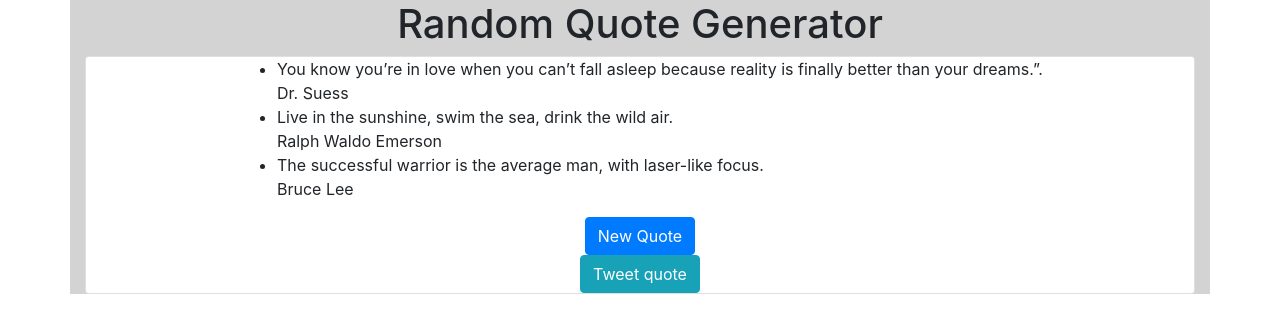
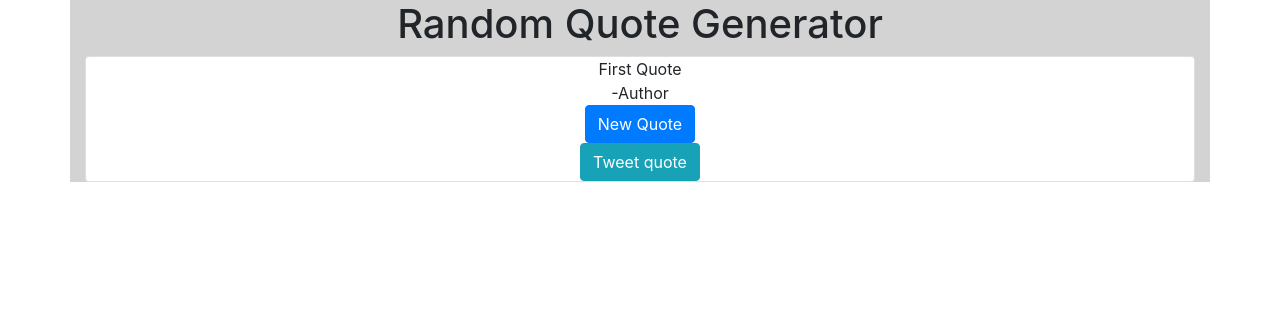
Before and after one commit to ChrisB55/Random-Quote-Generator, a React (Create React App) app: page / in a window 1280 px wide. Shown: the top 332 px of the page. Built offline with nearby package versions, Linux system fonts and the light colour scheme.

Commit message:
add state to app.js, render initial state

```diff
--- a/src/App.js
+++ b/src/App.js
@@ -16,9 +16,17 @@ const quotes = [
 class App extends React.Component {
   constructor() {
      super()
+     this.state = {
+     id: quotes.id,
+     text: "First Quote",
+     author: "-Author"
+
+    }
      this.handleClick = this.handleClick.bind(this)
   }
+   componentDidMount() {
 
+   }
    handleClick() {
      console.log("clicked")
    }
@@ -30,11 +38,14 @@ class App extends React.Component {
          <div id="quote-box" className="post card ">
 
            <div id="text" className="row justify-content-center">
-             <ul>
-               {quotes.map(q => <li key={q.id}>{q.text} <div id="author"> {q.author} </div></li>)}
-   </ul>
-           </div>
 
+               {this.state.text}
+             </div>
+             <div id="author" className="row justify-content-center">
+               {this.state.author}</div>
+
+
+           <div> </div>
            <div id="new-quote" className="row justify-content-center">
              <button
                onClick={this.handleClick}
```
